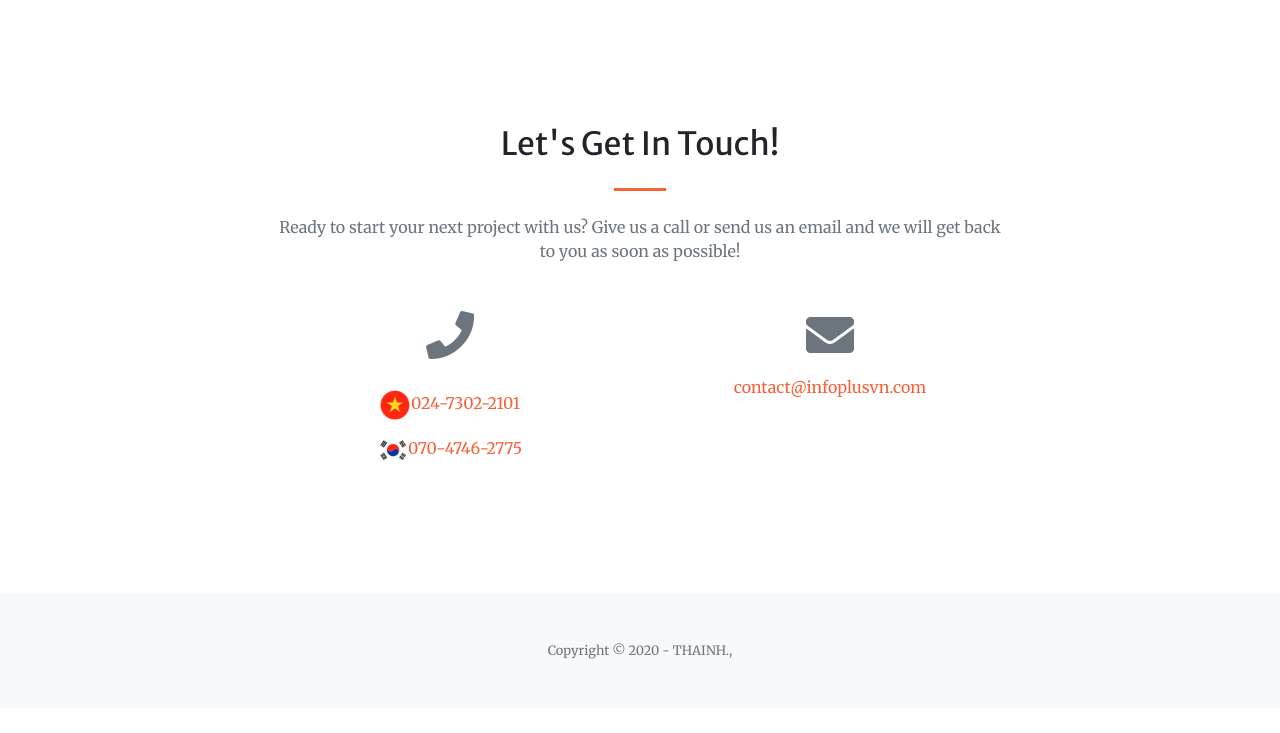
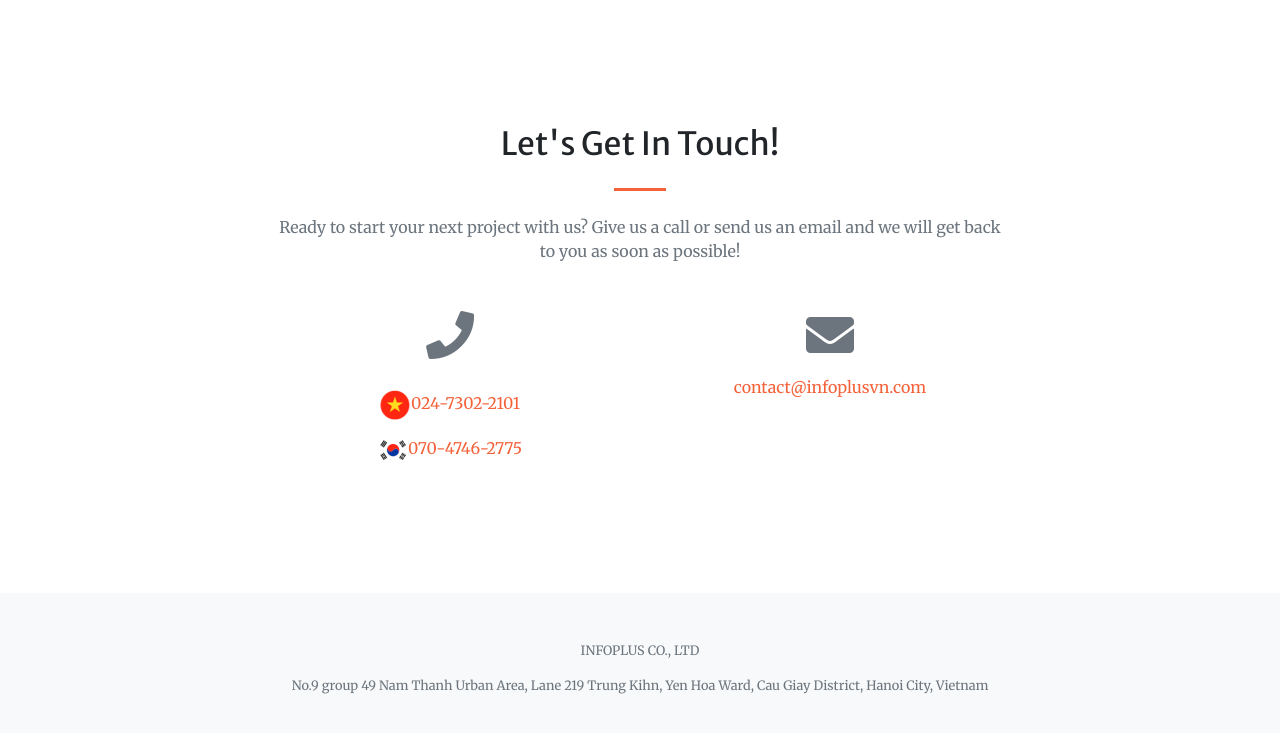
Before and after one commit to thainh107/infoplus-landing, a website with bundled scripts: page index.html in a window 1280 px wide. Shown: the part 2253-2986 px from the top of the page. Before the commit the page ends 2961 px from the top, so only its background shows below. Built offline with nearby package versions, Linux system fonts and the light colour scheme.

Commit message:
change address company

```diff
--- a/index.html
+++ b/index.html
@@ -291,7 +291,10 @@
     <footer class="bg-light py-5">
       <div class="container">
         <div class="small text-center text-muted">
-          Copyright &copy; 2020 - THAINH.,
+          INFOPLUS CO., LTD
+          <p></p>
+          No.9 group 49 Nam Thanh Urban Area, Lane 219 Trung Kihn, Yen Hoa Ward,
+          Cau Giay District, Hanoi City, Vietnam
         </div>
       </div>
     </footer>
```
